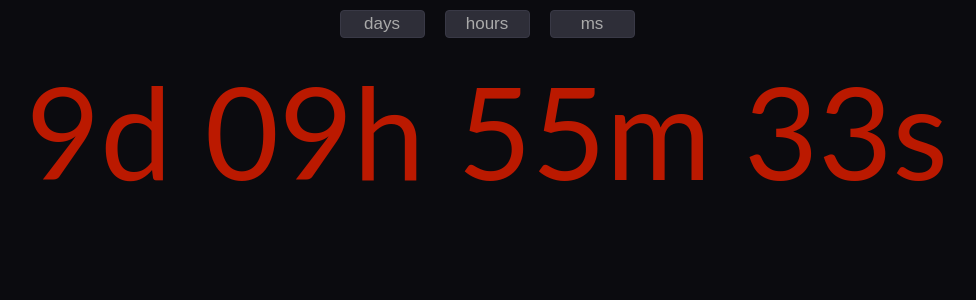
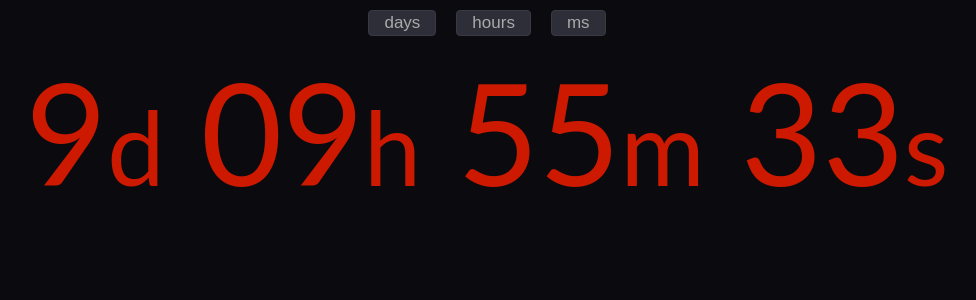
Before and after one commit to 13zebras/clock-timer-alarm, a React (Vite) app: page / in a window 1280 px wide. Shown: the top 300 px of the page, without its empty margins (153-1129 px from the left). Built offline with nearby package versions, Linux system fonts and the light colour scheme.

Commit message:
update render to use small letters

```diff
--- /dev/null
+++ b/misc-js/make-popup.html
@@ -0,0 +1,36 @@
+<!DOCTYPE html>
+<html lang="en">
+<head>
+	<meta charset="UTF-8">
+	<meta http-equiv="X-UA-Compatible" content="IE=edge">
+	<meta name="viewport" content="width=device-width, initial-scale=1.0">
+	<title>NoFap Popup Maker</title>
+	<style>
+		body {background-color: #06070f;}
+		.main {
+			display: flex;
+  		flex-direction: column;
+  		align-items: center;
+  		justify-content: center;
+		}
+		#popupBtn {
+			margin: 10% auto 0;
+			/* width: 120px;
+			height: 40px; */
+			display: block;
+			font-size: 32px;
+			padding: 12px 35px;
+			border-radius: 4px;
+			border: 1px solid hsl(0, 100%, 45%);
+			background-color: hsl(0, 100%, 30%);
+			color: #fff;
+		}
+		</style>
+</head>
+<body>
+	<div class="main">
+		<button id="popupBtn">NoFap Counter</button>
+	</div>
+	<script type="text/javascript" src="popup.js"></script>
+</body>
+</html>
--- /dev/null
+++ b/misc-js/popup.js
@@ -0,0 +1,6 @@
+let params = `scrollbars=no,resizable=yes,status=no,location=no,toolbar=no,menubar=no,width=800,height=200,left=00,top=0`;
+
+popupButton = document.getElementById('popupBtn');
+popupButton.onclick = () => {
+  window.open('https://clock-timer-alarm.vercel.app/', 'NoFap Count', params);
+};
--- a/src/App.css
+++ b/src/App.css
@@ -1,6 +1,5 @@
 body {
 	background-color: hsl(240, 15%, 5%);
-	height: 100vh;
 }
 
 .App {
@@ -19,11 +18,11 @@ body {
 
 .timeBtn {
 	margin: 0 10px;
-	width: 85px;
-	height: 28px;
+	/* width: 85px;
+	height: 28px; */
 	display: inline;
 	font-size: 17px;
-	padding: 2px 3px;
+	padding: 2px 15px;
 	border-radius: 4px;
 	border: 1px solid hsl(240, 10%, 25%);
 	background-color: hsl(240, 10%, 20%);
@@ -44,7 +43,24 @@ body {
 
 .time {
 	font-family: Lato, Roboto, Helvetica, sans-serif;
-	margin-top: 1rem;
-	font-size: 10vw;
-	color: #bb1900;
+	margin-top: 0.7rem;
+
+	color: #cc1900;
 }
+
+.dy,
+.hr {
+	font-size: 11vw
+}
+
+.ms {
+	font-size: 8vw
+}
+
+.time span {
+	font-size: 8vw;
+}
+
+.time.ms span {
+	font-size: 6vw;
+}
--- a/src/App.jsx
+++ b/src/App.jsx
@@ -10,7 +10,14 @@ console.log(startDate);
 function App() {
 
 	const [theTime, setTheTime] = useState();
-	const [timeType, setTimeType] = useState();
+	const [timeType, setTimeType] = useState('dy');
+	const [totalDaysS, setTotalDaysS] = useState();
+	const [totalHoursND, setTotalHoursND] = useState();
+	const [totalHoursS, setTotalHoursS] = useState();
+	const [totalMinutes, setTotalMinutes] = useState();
+	const [totalSeconds, setTotalSeconds] = useState();
+	const [totalMilliseconds, setTotalMilliseconds] = useState();
+
   // const [count, setCount] = useState(0);
 
 	function updateTime() {
@@ -23,6 +30,7 @@ function App() {
 		// console.log('elapsedTime=' + elapsedTime);
 		let totDays = Math.floor(elapsedTime / (24 * 3600 * 1000));
 		// let decDays = Math.round(elapsedTime * 100 / (24 * 3600)) / 100000;
+		let totHoursNoDays = Math.floor(elapsedTime / (3600 * 1000));
 		let mHours = elapsedTime - (totDays * 24 * 3600 * 1000)
 		let totHours = Math.floor(mHours / (3600 * 1000));
 		let mMins = mHours - (totHours * 3600 * 1000);
@@ -31,6 +39,7 @@ function App() {
 		let mSecs = mMins - (totMins * 60 * 1000);
 		// console.log('mSecs=' + mSecs);
 		let totSecs = Math.floor(mSecs / 1000);
+		let totMilliSecs = mSecs - (totSecs * 1000);
 
 		// let tenthsSecond = Math.floor(totMilliSecs / 100);
 		// console.log(totSecs + '.' + totMilliSecs)
@@ -39,16 +48,26 @@ function App() {
 		totHours = ("0" + totHours).slice(-2);
 		totMins = ("0" + totMins).slice(-2);
 		totSecs = ("0" + totSecs).slice(-2);
+		totMilliSecs = (totMilliSecs + "00").slice(0, 3);
+		setTotalDaysS(totDays);
+		setTotalHoursS(totHours);
+		setTotalHoursND(totHoursNoDays);
+		setTotalMinutes(totMins);
+		setTotalSeconds(totSecs);
+		setTotalMilliseconds(totMilliSecs);
 
 		// console.log(totMilliSecs);
 		// console.log('totSecs=' + totSecs);
 
-		let tTime;
+		// let tTime;
 		// console.log(timeType);
 
 		if (timeType === 'hr') {
 			let totHoursNoDays = Math.floor(elapsedTime / (3600 * 1000));
-			tTime = totHoursNoDays + 'h ' + totMins + 'm ' + totSecs + 's';
+			//tTime = totHoursNoDays + 'h ' + totMins + 'm ' + totSecs + 's';
+			// setTotHoursND(totHoursNoDays);
+			// setTotMinutes(totMins);
+			// setTotSeconds(totSecs);
 		} else  if (timeType === 'ms') {
 			let totMilliSecs = mSecs - (totSecs * 1000);
 			totMilliSecs = (totMilliSecs + "00").slice(0, 3);
@@ -61,13 +80,33 @@ function App() {
 		setTheTime(tTime);
 	}
 
+
+
 	useEffect(() => {
     const timer = setInterval(() => {
       updateTime();
-    }, 994);
+    }, 500);
                // clearing interval
     return () => clearInterval(timer);
   });
+
+	const renderHRhtml = () => (
+    <div>
+			{totalHoursND}<span>h</span> {totalMinutes}<span>m</span> {totalSeconds}<span>s</span>
+		</div>
+  );
+
+	const renderDYhtml = () => (
+    <div>
+			{totalDaysS}<span>d</span> {totalHoursS}<span>h</span> {totalMinutes}<span>m</span> {totalSeconds}<span>s</span>
+		</div>
+  );
+
+	const renderMShtml = () => (
+    <div>
+			{totalDaysS}<span>d</span> {totalHoursS}<span>h</span> {totalMinutes}<span>m</span> {totalSeconds}<span>s</span> {totalMilliseconds}<span>ms</span>
+		</div>
+  );
 
 
 	const handleClick = (type) => {
@@ -90,8 +129,12 @@ function App() {
 				</button>
 
 			</div>
-			<div className="time">
-				{theTime}
+			<div className={`time ${timeType}`}>
+
+				{(timeType === 'hr') && renderHRhtml()}
+				{(timeType === 'dy') && renderDYhtml()}
+				{(timeType === 'ms') && renderMShtml()}
+
 			</div>
     </div>
   )
```
Also changed, not shown: misc-js/background-image-unsplash.js (added, +48 -0 lines).
